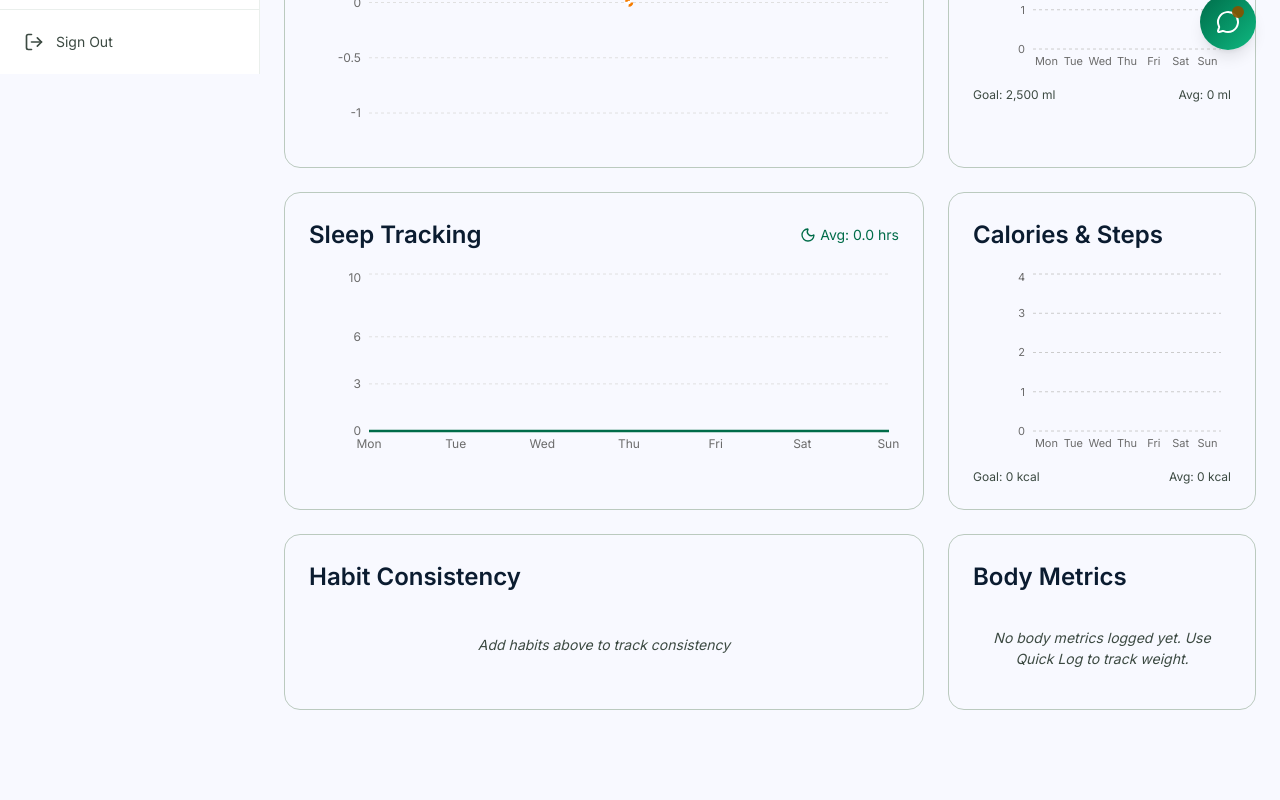
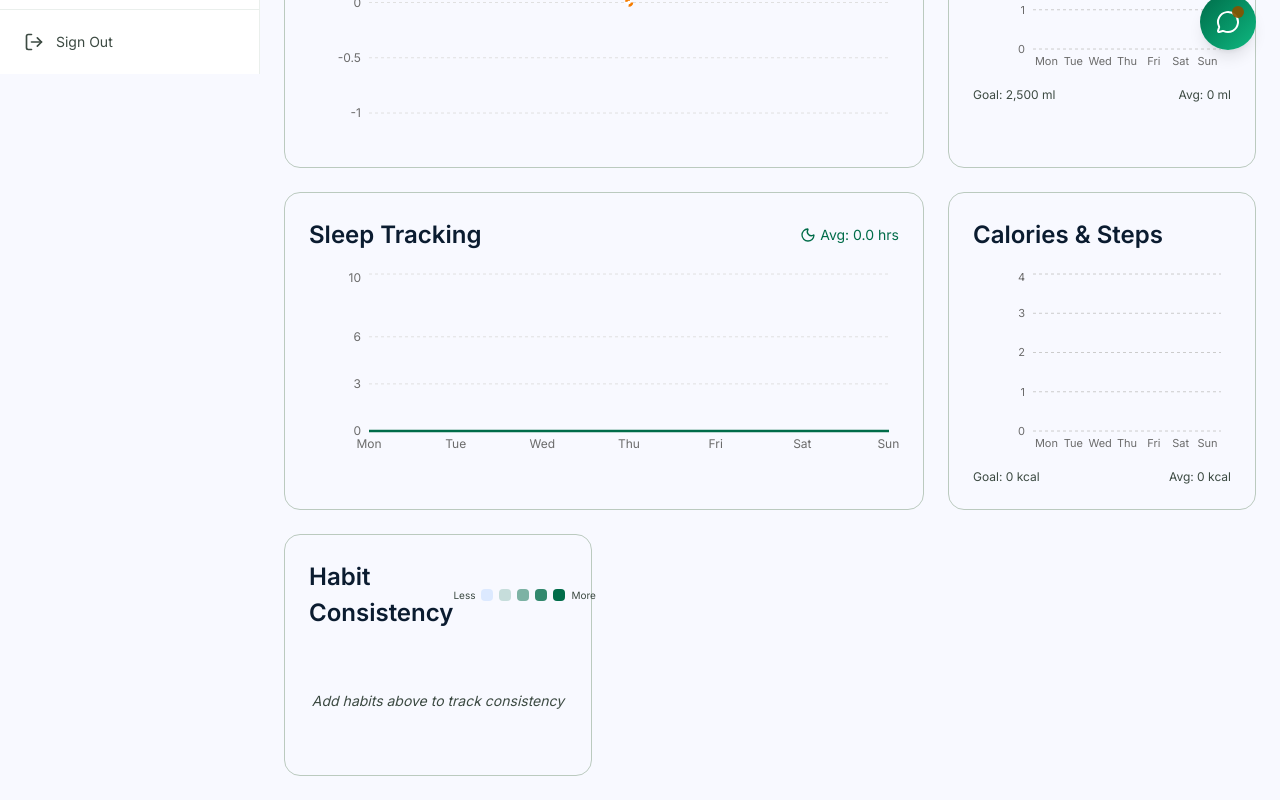
Before and after one commit to wanderer3442-arch/Venco, a Next.js app: page /logger in a window 1280 px wide. Shown: the part 726-1526 px from the top of the page. Before the commit the page ends 1460 px from the top, so only its background shows below. Built offline with nearby package versions, Linux system fonts and the light colour scheme.

Commit message:
feat: remove body metrics from logger, make habit calendar bigger and cleaner

```diff
--- a/src/app/logger/page.tsx
+++ b/src/app/logger/page.tsx
@@ -473,30 +473,30 @@ export default function LoggerPage() {
         </div>
 
         {/* Habit Consistency - LeetCode Calendar */}
-        <div className="lg:col-span-2 bg-surface rounded-xl border border-outline-variant p-4 md:p-6">
-          <h2 className="text-headline-md font-semibold text-on-surface mb-4">Habit Consistency</h2>
+        <div className="bg-surface rounded-xl border border-outline-variant p-5 md:p-6">
+          <div className="flex items-center justify-between mb-5">
+            <h2 className="text-headline-md font-semibold text-on-surface">Habit Consistency</h2>
+            <div className="flex items-center gap-1.5 text-[10px] text-on-surface-variant">
+              <span>Less</span>
+              <div className="w-3 h-3 rounded bg-surface-container-high" />
+              <div className="w-3 h-3 rounded bg-primary/20" />
+              <div className="w-3 h-3 rounded bg-primary/50" />
+              <div className="w-3 h-3 rounded bg-primary/80" />
+              <div className="w-3 h-3 rounded bg-primary" />
+              <span>More</span>
+            </div>
+          </div>
           {habits.length === 0 ? (
-            <p className="text-sm text-on-surface-variant text-center py-6 italic">Add habits above to track consistency</p>
+            <p className="text-sm text-on-surface-variant text-center py-10 italic">Add habits above to track consistency</p>
           ) : (
             <div>
-              {/* Legend */}
-              <div className="flex items-center gap-2 mb-3 text-[10px] text-on-surface-variant">
-                <span>Less</span>
-                <div className="w-2.5 h-2.5 rounded-sm bg-surface-container-high" />
-                <div className="w-2.5 h-2.5 rounded-sm bg-primary/20" />
-                <div className="w-2.5 h-2.5 rounded-sm bg-primary/50" />
-                <div className="w-2.5 h-2.5 rounded-sm bg-primary/80" />
-                <div className="w-2.5 h-2.5 rounded-sm bg-primary" />
-                <span>More</span>
-              </div>
-
               {/* Calendar Grid */}
-              <div className="overflow-x-auto">
-                <div className="flex gap-0.5 min-w-max">
+              <div className="overflow-x-auto pb-2">
+                <div className="flex gap-[5px] min-w-max">
                   {/* Day labels */}
-                  <div className="flex flex-col gap-0.5 mr-1 pt-5">
+                  <div className="flex flex-col gap-[5px] mr-1.5 pt-6">
                     {['', 'Mon', '', 'Wed', '', 'Fri', ''].map((day, i) => (
-                      <div key={i} className="h-[11px] text-[9px] text-on-surface-variant flex items-center">{day}</div>
+                      <div key={i} className="h-3.5 text-[10px] text-on-surface-variant flex items-center font-medium">{day}</div>
                     ))}
                   </div>
 
@@ -504,11 +504,10 @@ export default function LoggerPage() {
                   {(() => {
                     const today = new Date();
                     const startDay = today.getDay();
-                    const totalWeeks = 20;
+                    const totalWeeks = 22;
                     const weeks: { date: Date; dateStr: string; count: number }[][] = [];
                     let currentWeek: { date: Date; dateStr: string; count: number }[] = [];
 
-                    // Build date→count map for all habits
                     const dateCountMap: Record<string, number> = {};
                     habits.forEach(h => {
                       h.completedDates.forEach(d => {
@@ -516,7 +515,6 @@ export default function LoggerPage() {
                       });
                     });
 
-                    // Go back totalWeeks * 7 + startDay days
                     const totalDays = totalWeeks * 7 + startDay;
                     for (let i = totalDays; i >= 0; i--) {
                       const d = new Date(today);
@@ -531,7 +529,6 @@ export default function LoggerPage() {
                     }
                     if (currentWeek.length > 0) weeks.push(currentWeek);
 
-                    // Month labels
                     const monthLabels: { week: number; label: string }[] = [];
                     let lastMonth = -1;
                     weeks.forEach((week, wi) => {
@@ -554,26 +551,24 @@ export default function LoggerPage() {
 
                     return (
                       <>
-                        {/* Month labels row */}
-                        <div className="flex">
+                        <div className="flex ml-[42px] mb-1">
                           {monthLabels.map((ml, i) => (
                             <div
                               key={i}
-                              className="text-[9px] text-on-surface-variant"
-                              style={{ position: 'relative', left: `${ml.week * 13}px`, width: 0 }}
+                              className="text-[10px] text-on-surface-variant font-medium"
+                              style={{ position: 'relative', left: `${ml.week * 18}px`, width: 0 }}
                             >
                               {ml.label}
                             </div>
                           ))}
                         </div>
-                        {/* Grid */}
-                        <div className="flex gap-0.5 mt-1">
+                        <div className="flex gap-[5px]">
                           {weeks.map((week, wi) => (
-                            <div key={wi} className="flex flex-col gap-0.5">
+                            <div key={wi} className="flex flex-col gap-[5px]">
                               {week.map((day, di) => (
                                 <div
                                   key={di}
-                                  className={`w-[11px] h-[11px] rounded-sm ${getBg(day.count)} transition-colors`}
+                                  className={`w-3.5 h-3.5 rounded-[3px] ${getBg(day.count)} transition-colors cursor-default`}
                                   title={`${day.dateStr}: ${day.count}/${habits.length} habits`}
                                 />
                               ))}
@@ -586,8 +581,8 @@ export default function LoggerPage() {
                 </div>
               </div>
 
-              {/* Stats Row */}
-              <div className="flex flex-wrap gap-4 mt-4 pt-3 border-t border-outline-variant/30">
+              {/* Habit Stats */}
+              <div className="grid grid-cols-2 sm:grid-cols-3 md:grid-cols-4 gap-3 mt-5 pt-4 border-t border-outline-variant/30">
                 {habits.map(h => {
                   let streak = 0;
                   const today = new Date();
@@ -598,12 +593,26 @@ export default function LoggerPage() {
                     if (h.completedDates.includes(ds)) streak++;
                     else break;
                   }
+                  const daysInMonth = new Date(today.getFullYear(), today.getMonth() + 1, 0).getDate();
+                  const completedThisMonth = h.completedDates.filter(d => {
+                    const dt = new Date(d);
+                    return dt.getMonth() === today.getMonth() && dt.getFullYear() === today.getFullYear();
+                  }).length;
                   const level = streak >= 30 ? '🔥' : streak >= 7 ? '⭐' : streak >= 3 ? '✅' : '○';
+
                   return (
-                    <div key={h.id} className="flex items-center gap-1.5 text-xs text-on-surface-variant">
-                      <span>{level}</span>
-                      <span className="font-medium text-on-surface">{h.name}</span>
-                      <span className={`font-bold ${streak >= 7 ? 'text-primary' : ''}`}>{streak}d</span>
+                    <div key={h.id} className="bg-surface-container rounded-lg p-3 border border-outline-variant/30">
+                      <div className="flex items-center justify-between mb-1.5">
+                        <div className="flex items-center gap-1.5">
+                          <span className="text-sm">{level}</span>
+                          <span className="text-xs font-semibold text-on-surface truncate">{h.name}</span>
+                        </div>
+                        <span className={`text-xs font-bold ${streak >= 7 ? 'text-primary' : 'text-on-surface-variant'}`}>{streak}d</span>
+                      </div>
+                      <div className="w-full bg-surface rounded-full h-1.5">
+                        <div className="bg-primary h-1.5 rounded-full transition-all" style={{ width: `${Math.min((completedThisMonth / daysInMonth) * 100, 100)}%` }} />
+                      </div>
+                      <p className="text-[10px] text-on-surface-variant mt-1.5">{completedThisMonth}/{daysInMonth} days this month</p>
                     </div>
                   );
                 })}
@@ -612,48 +621,6 @@ export default function LoggerPage() {
           )}
         </div>
 
-        {/* Body Metrics */}
-        <div className="bg-surface rounded-xl border border-outline-variant p-6">
-          <h2 className="text-headline-md font-semibold text-on-surface mb-4">Body Metrics</h2>
-          <div className="space-y-3">
-            {bodyMetrics.length === 0 ? (
-              <p className="text-label-md text-on-surface-variant py-4 text-center italic">
-                No body metrics logged yet. Use Quick Log to track weight.
-              </p>
-            ) : (
-              bodyMetrics
-                .sort((a, b) => b.date.localeCompare(a.date))
-                .slice(0, 5)
-                .map((metric, index) => (
-                  <div
-                    key={metric.date}
-                    className={`p-3 rounded-lg ${index === 0 ? 'bg-primary/5 border border-primary/20' : 'bg-surface-container'}`}
-                  >
-                    <div className="flex items-center justify-between mb-1">
-                      <span className="text-xs text-on-surface-variant">
-                        {metric.date === today ? 'Today' : new Date(metric.date).toLocaleDateString('en-US', { month: 'short', day: 'numeric' })}
-                      </span>
-                      {index === 0 && (
-                        <span className="flex items-center gap-1 text-xs text-success">
-                          <TrendingUp className="w-3 h-3" /> Latest
-                        </span>
-                      )}
-                    </div>
-                    <div className="flex gap-4">
-                      <div>
-                        <p className="text-sm font-medium text-on-surface">{metric.weight} kg</p>
-                        <p className="text-xs text-on-surface-variant">Weight</p>
-                      </div>
-                      <div>
-                        <p className="text-sm font-medium text-on-surface">{metric.height} cm</p>
-                        <p className="text-xs text-on-surface-variant">Height</p>
-                      </div>
-                    </div>
-                  </div>
-                ))
-            )}
-          </div>
-        </div>
       </div>
     </DashboardLayout>
   );
```
